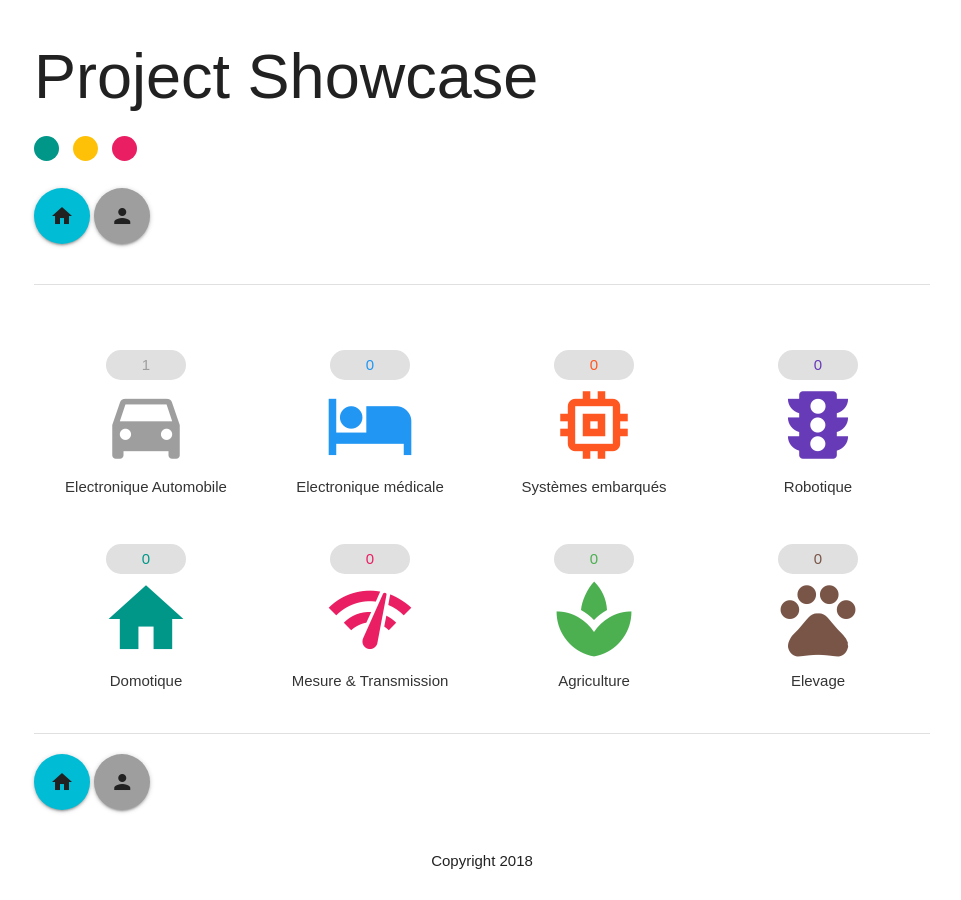
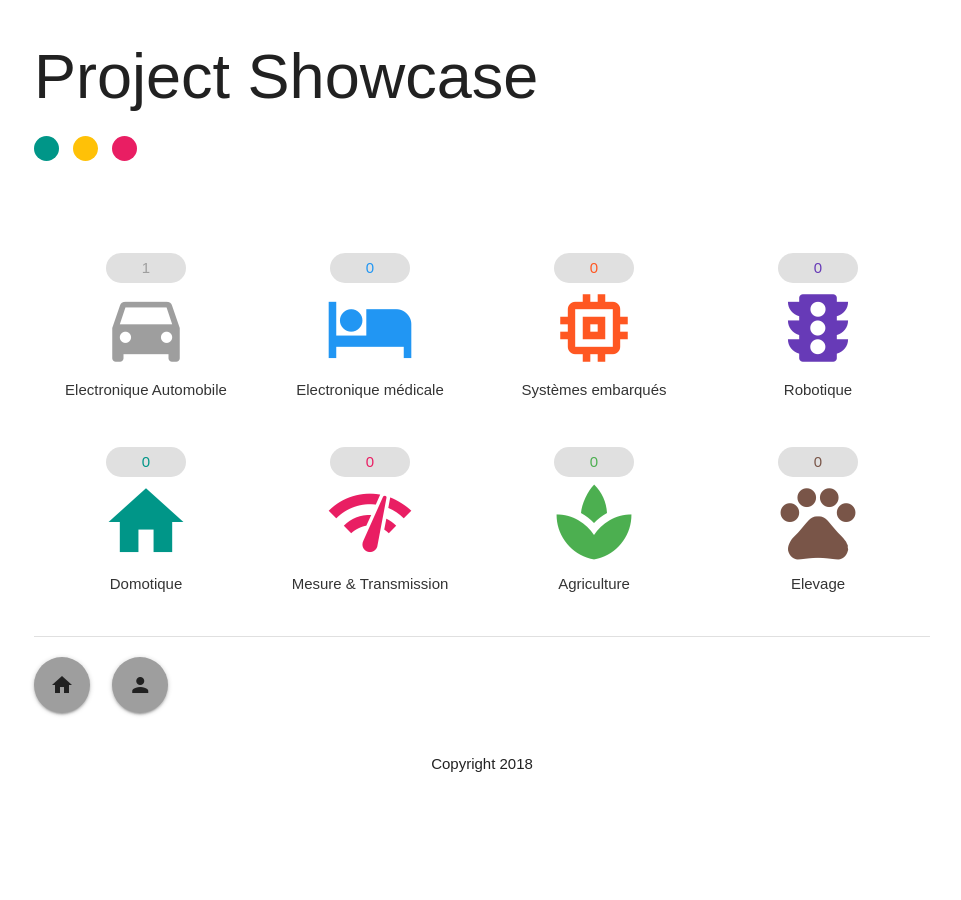
Before and after one commit to project-story/project-story.github.io, a Jekyll site: the page built from categories.md, in a window 1280 px wide. Shown: the whole page, without its empty margins (158-1119 px from the left). Built offline with Jekyll 4.4.1, drawn with Linux system fonts in a browser that asks for light colours; some web fonts are replaced; a script that is not in the unit is left out.

Commit message:
Fix #5: update layout of categories

```diff
--- a/_layouts/categories.html
+++ b/_layouts/categories.html
@@ -21,17 +21,6 @@
                 <div class="ball pink"></div>
             </div>
             <div class="row"></div>
-            <div class="row" id="link">
-              <a class="btn-floating btn-large waves-effect waves-light cyan" title="Acceuil" href="{{ site.url }}/index.html">
-                <i class="material-icons  grey-text text-darken-4">home</i>
-              </a>
-
-              <a class="btn-floating btn-large waves-effect waves-light grey" title="Members">
-                <i class="material-icons  grey-text text-darken-4">person</i>
-              </a>
-            </div>
-            <div class="row"></div>
-            <div class="divider"></div>
             <div class="row"></div>
             <!-- categories -->
             {{ content }}
@@ -40,7 +29,7 @@
             <div class="divider"></div>
             <div class="row"></div>
             <div class="row" id="link">
-              <a class="btn-floating btn-large waves-effect waves-light cyan" title="Acceuil" href="{{ site.url }}/index.html">
+              <a class="btn-floating btn-large waves-effect waves-light grey" title="Acceuil" href="{{ site.url }}/index.html">
                 <i class="material-icons  grey-text text-darken-4">home</i>
               </a>
 
--- a/css/main.css
+++ b/css/main.css
@@ -58,6 +58,10 @@ body{
     border-radius: 15px;
 }
 
+#link a{
+    margin-right: 1.2em;
+}
+
 /**
     @page: a category template to display the list of projects
 */
```
